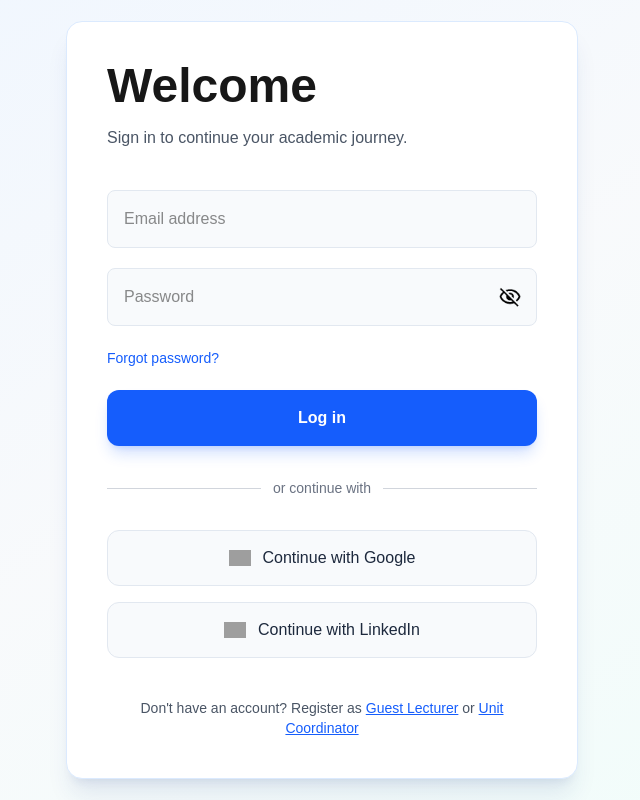
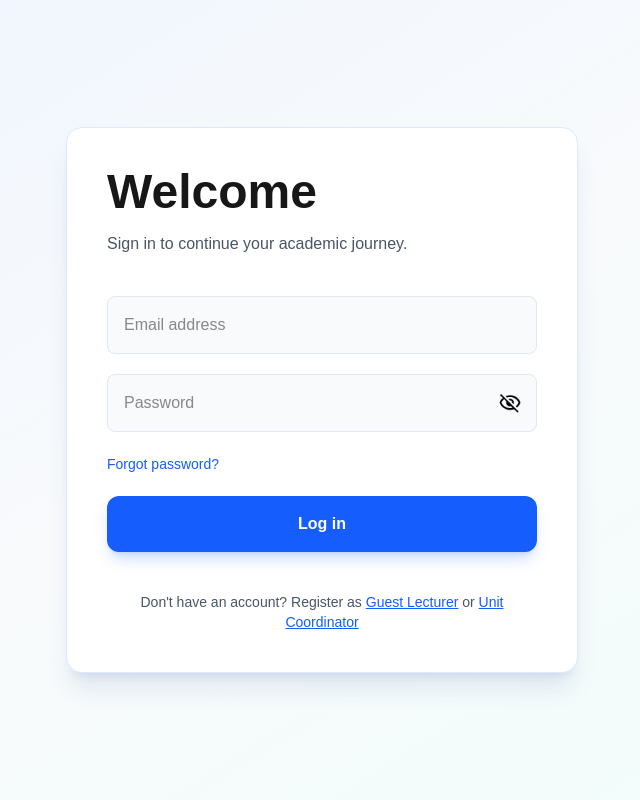
Before and after one commit to AstroPTP/guest-lecturer-matching-platform, a Next.js app in the folder frontend/: page /login in a window 1280 px wide. Shown: the whole page, without its empty margins (318-958 px from the left). Built offline with nearby package versions, Linux system fonts and the light colour scheme; no server answers; grey boxes are pictures that could not be loaded.

Commit message:
fix: removed linkedin and google sign in

```diff
--- a/frontend/src/components/login/LoginForm.tsx
+++ b/frontend/src/components/login/LoginForm.tsx
@@ -5,8 +5,6 @@ import { useEffect, useState } from "react";
 import Image from "next/image";
 import visibility from "@/assets/visibility.png";
 import visibility_off from "@/assets/visibility_off.png";
-import googleIcon from "@/assets/google-icon.svg";
-import linkedInIcon from "@/assets/linkedin-icon.svg";
 
 export default function LoginForm() {
   const [email, setEmail] = useState("");
@@ -44,12 +42,6 @@ export default function LoginForm() {
     !/[\\\x00-\x20]/.test(requestedReturnTo)
       ? requestedReturnTo
       : fallbackReturnTo;
-
-  function loginUrl(connection?: string) {
-    const params = new URLSearchParams({ returnTo });
-    if (connection) params.set("connection", connection);
-    return `/auth/login?${params.toString()}`;
-  }
 
   async function handleSubmit(event: React.FormEvent<HTMLFormElement>) {
     event.preventDefault();
@@ -137,30 +129,6 @@ export default function LoginForm() {
           </button>
         </form>
 
-        <div className="my-8 flex items-center gap-3">
-          <div className="h-px bg-gray-300 flex-1"></div>
-          <span className="text-gray-500 text-sm">or continue with</span>
-          <div className="h-px bg-gray-300 flex-1"></div>
-        </div>
-        <div className="space-y-4">
-          <a
-            href={loginUrl("google-oauth2")}
-            aria-label="Continue with Google"
-            className="flex h-14 w-full items-center justify-center gap-3 rounded-xl border border-slate-200 bg-slate-50 px-4 text-base font-medium text-slate-800 transition hover:border-blue-200 hover:bg-blue-50"
-          >
-            <Image src={googleIcon} alt="" width={22} height={22} className="h-[22px] w-[22px] object-contain" />
-            Continue with Google
-          </a>
-          <a
-            href={loginUrl("linkedin")}
-            aria-label="Continue with LinkedIn"
-            className="flex h-14 w-full items-center justify-center gap-3 rounded-xl border border-slate-200 bg-slate-50 px-4 text-base font-medium text-slate-800 transition hover:border-blue-200 hover:bg-blue-50"
-          >
-            <Image src={linkedInIcon} alt="" width={22} height={22} className="h-[22px] w-[22px] object-contain" />
-            Continue with LinkedIn
-          </a>
-        </div>
-
         <p className="text-center mt-10 text-sm text-gray-600">
           Don&apos;t have an account? Register as{" "}
           <Link href="/register?role=guest" className="font-medium text-blue-600 underline hover:text-blue-700">
--- a/frontend/src/constants/helpContent.ts
+++ b/frontend/src/constants/helpContent.ts
@@ -39,7 +39,7 @@ const sharedFaqs: HelpFaq[] = [
   {
     question: "I forgot my password.",
     answer:
-      "On the sign-in page, choose Forgot password? and follow the steps. You can also sign in with Google or LinkedIn if you registered that way.",
+      "On the sign-in page, choose Forgot password? and follow the steps.",
   },
   {
     question: "Who can see my profile?",
```
